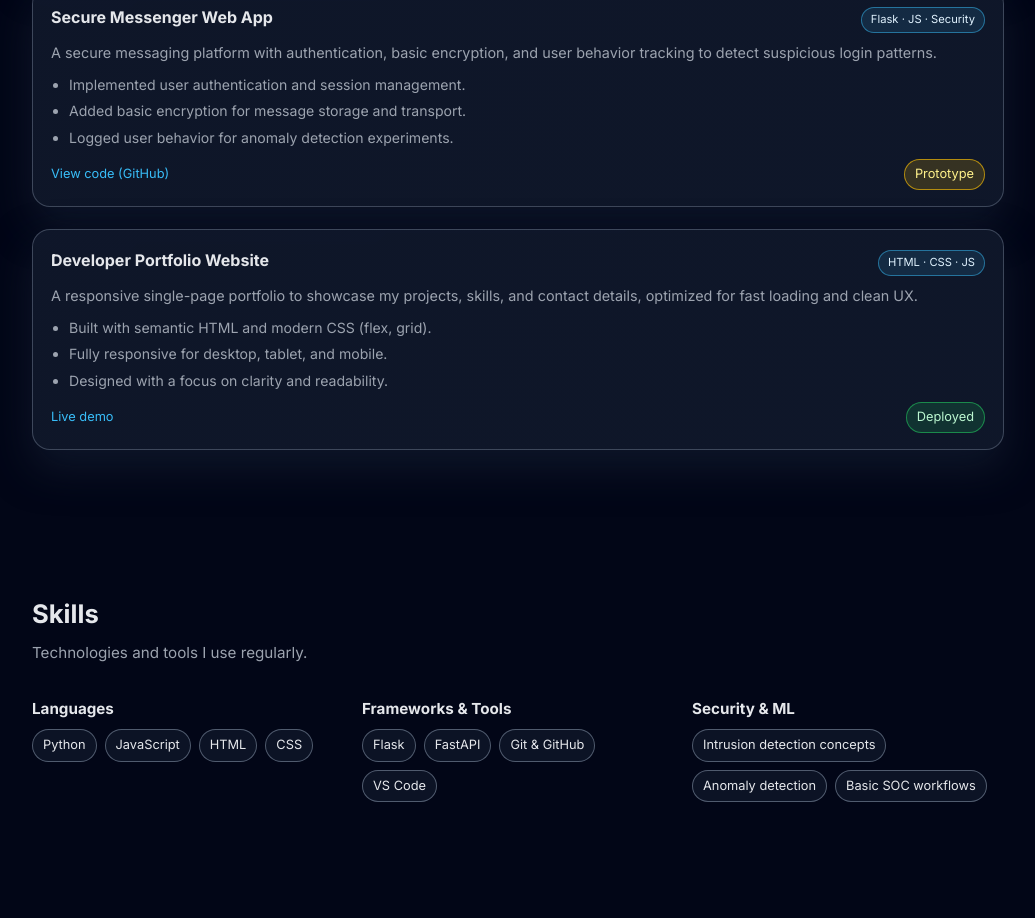
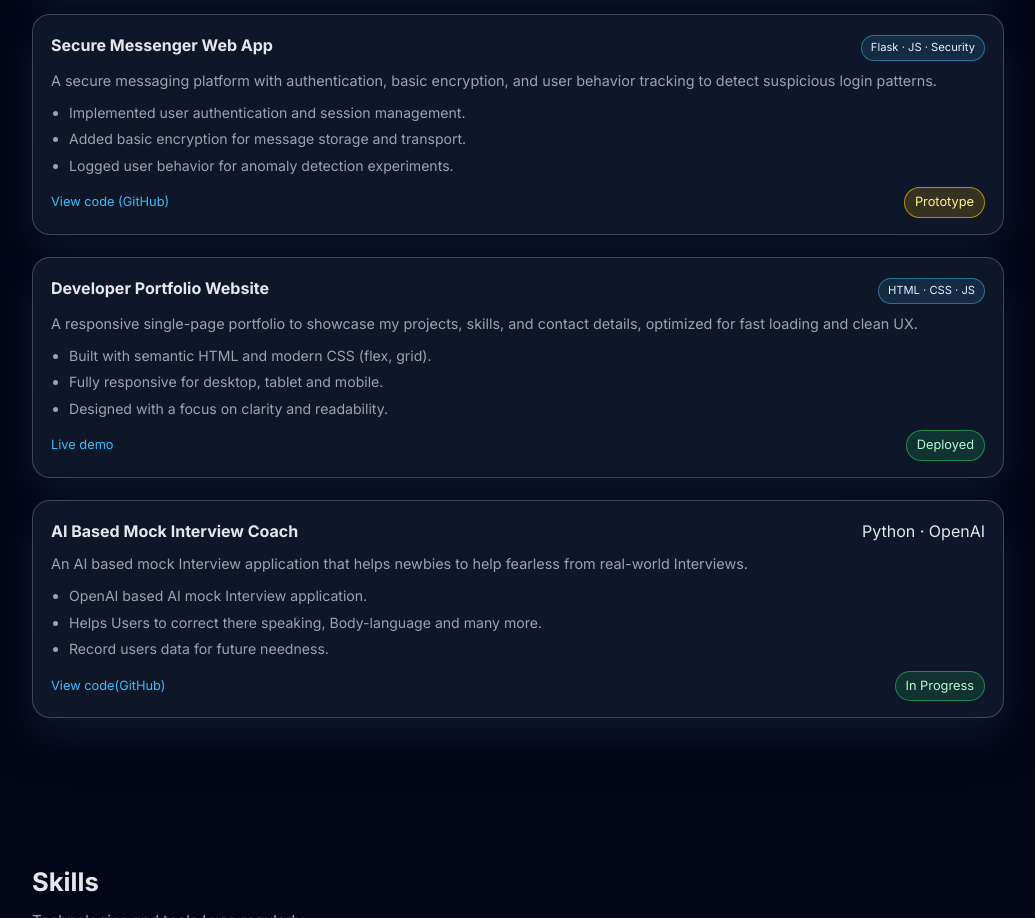
Before and after one commit to ankitmakar/my-portfolio1, a plain HTML site: page Portfolio/index.html in a window 1280 px wide. Shown: the part 1693-2611 px from the top of the page, without its empty margins (122-1157 px from the left). Drawn offline with Linux system fonts and the light colour scheme.

Commit message:
Add a new project

```diff
--- a/Portfolio/index.html
+++ b/Portfolio/index.html
@@ -53,6 +53,7 @@
           <li>Phishing Detection Prototype</li>
           <li>Secure Messenger with user behavior analysis</li>
           <li>Web apps using Python, Flask, FastAPI</li>
+          <li>Mock AI Interview application</li>
         </ul>
       </div>
     </section>
@@ -164,12 +165,31 @@
           </p>
           <ul class="project-points">
             <li>Built with semantic HTML and modern CSS (flex, grid).</li>
-            <li>Fully responsive for desktop, tablet, and mobile.</li>
+            <li>Fully responsive for desktop, tablet and mobile.</li>
             <li>Designed with a focus on clarity and readability.</li>
           </ul>
           <div class="project-footer">
             <a href="#" class="text-link">Live demo</a>
             <span class="pill">Deployed</span>
+          </div>
+        </article>
+        <!--Project 5-->
+        <article class="project-card">
+          <div class="project-header">
+            <h3>AI Based Mock Interview Coach</h3>
+            <span calss="tag">Python · OpenAI</span>
+          </div>
+          <p>
+            An AI based mock Interview application that helps newbies to help fearless from real-world Interviews.
+          </p>
+          <ul class="project-points">
+            <li>OpenAI based AI mock Interview application.</li>
+            <li>Helps Users to correct there speaking, Body-language and many more.</li>
+            <li>Record users data for future needness.</li>
+          </ul>
+          <div class="project-footer">
+            <a herf="#" class="text-link">View code(GitHub)</a>
+            <span class="pill">In Progress</span>
           </div>
         </article>
       </div>
--- a/Portfolio/style.css
+++ b/Portfolio/style.css
@@ -45,6 +45,7 @@ body {
   justify-content: space-between;
   padding: 0 5vw;
   background: rgba(2, 6, 23, 0.88);
+  -webkit-backdrop-filter: blur(14px);
   backdrop-filter: blur(14px);
   border-bottom: 1px solid rgba(148, 163, 184, 0.26);
 }
@@ -137,6 +138,7 @@ body {
 .accent {
   background: linear-gradient(90deg, #38bdf8, #a855f7);
   -webkit-background-clip: text;
+  background-clip: text;
   color: transparent;
 }
 
```
